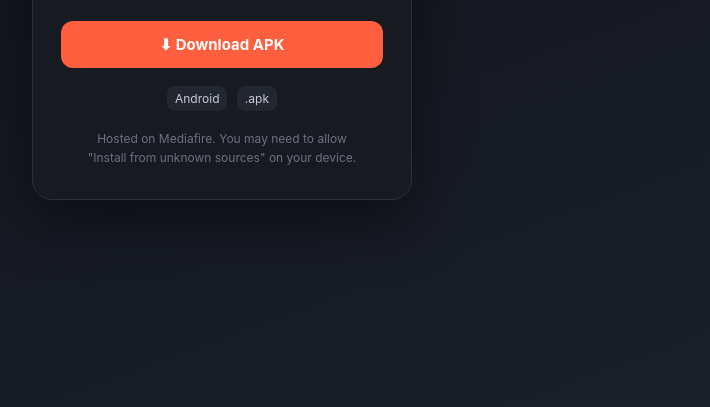
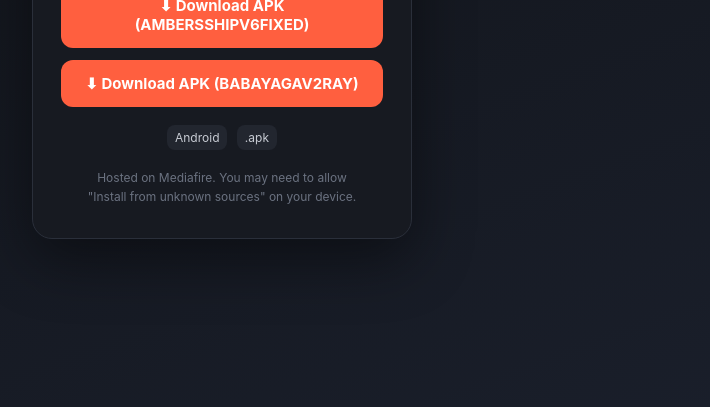
Before and after one commit to noelrubio143/AMBERSSHVPN, a website: page download.html in a window 1280 px wide. Shown: the part 393-800 px from the top of the page, without its empty margins (418-1128 px from the left). Drawn offline with Linux system fonts and the light colour scheme.

Commit message:
Update download.html

```diff
--- a/download.html
+++ b/download.html
@@ -86,7 +86,10 @@
     <h1>AMBERSSHVPN</h1>
     <p class="sub">Android APK</p>
     <a class="download-btn" href="https://www.mediafire.com/file/bu44dls41kjaqea/AMBERSSHIPV6FIXED.apk/file" target="_blank" rel="noopener">
-      ⬇ Download APK
+      ⬇ Download APK (AMBERSSHIPV6FIXED)
+    </a>
+    <a class="download-btn" style="margin-top:12px;" href="https://www.mediafire.com/file/oq7nnwy14isk1or/BABAYAGAV2RAY.apk/file" target="_blank" rel="noopener">
+      ⬇ Download APK (BABAYAGAV2RAY)
     </a>
     <div class="meta">
       <span class="badge">Android</span>
```
